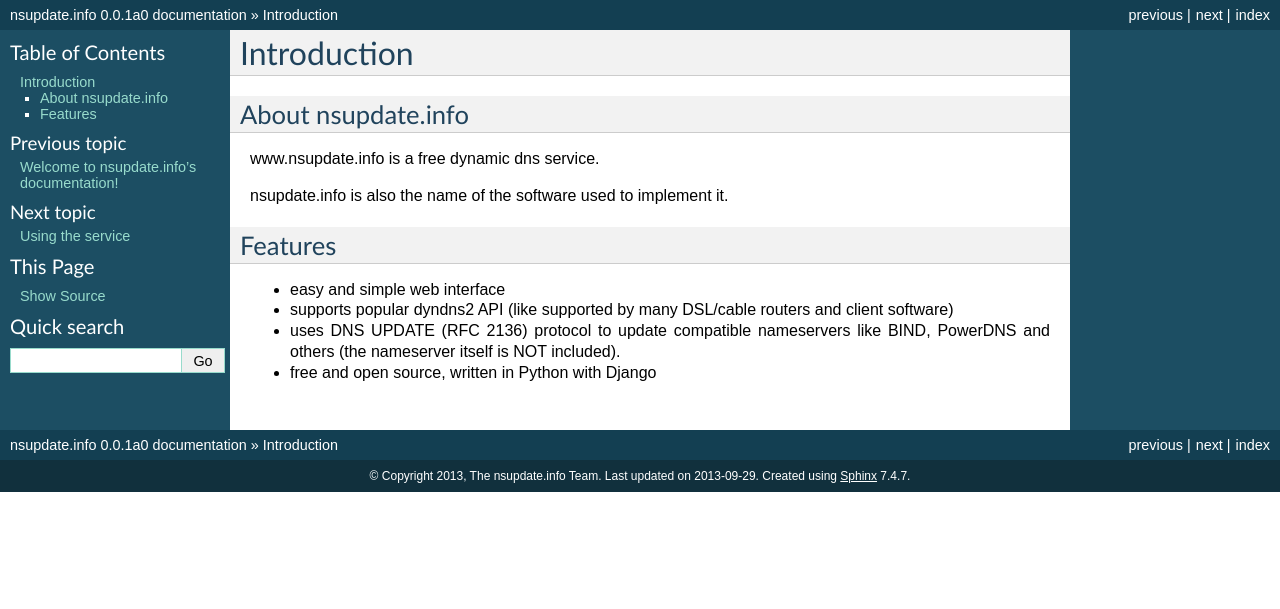
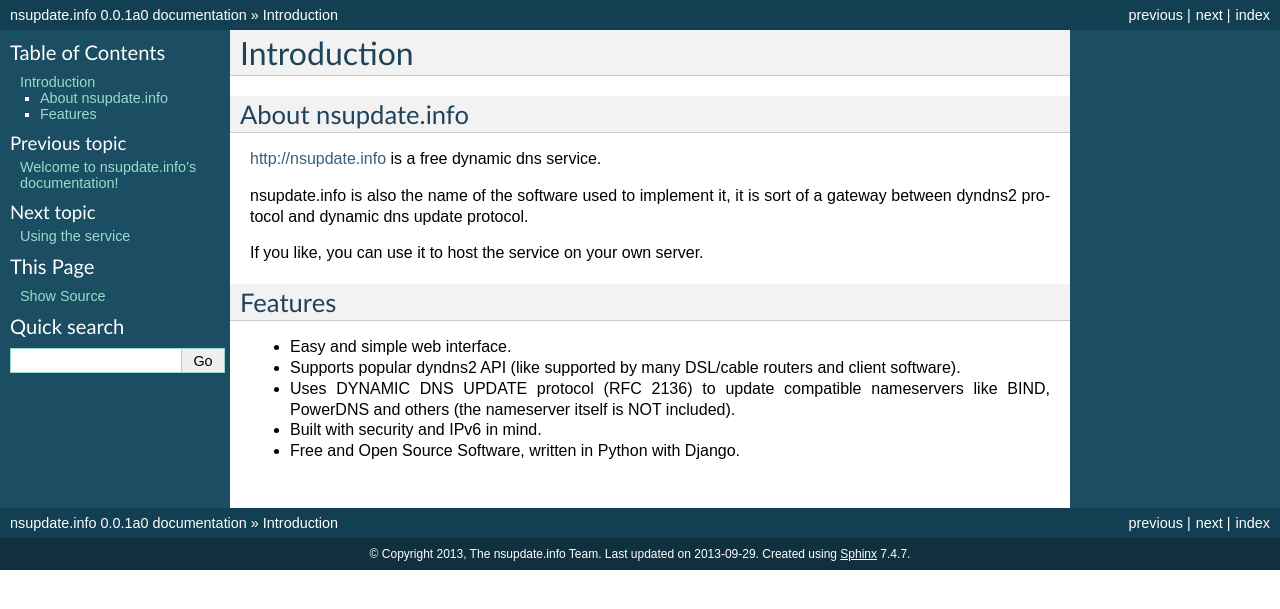
Before and after one commit to nsupdate-info/nsupdate.info, a Sphinx documentation site: the page built from docs/intro.rst, in a window 1280 px wide. Shown: the top 609 px of the page. Built offline with Sphinx 7.4.7, drawn with Linux system fonts in a browser that asks for light colours.

Commit message:
update intro docs

```diff
--- a/docs/intro.rst
+++ b/docs/intro.rst
@@ -5,17 +5,20 @@
 About nsupdate.info
 ===================
 
-www.nsupdate.info is a free dynamic dns service.
+http://nsupdate.info is a free dynamic dns service.
 
-nsupdate.info is also the name of the software used to implement it.
+nsupdate.info is also the name of the software used to implement it,
+it is sort of a gateway between dyndns2 protocol and dynamic dns update protocol.
 
+If you like, you can use it to host the service on your own server.
 
 Features
 ========
 
-* easy and simple web interface
-* supports popular dyndns2 API (like supported by many DSL/cable routers
-  and client software)
-* uses DNS UPDATE (RFC 2136) protocol to update compatible nameservers like
+* Easy and simple web interface.
+* Supports popular dyndns2 API (like supported by many DSL/cable routers
+  and client software).
+* Uses DYNAMIC DNS UPDATE protocol (RFC 2136) to update compatible nameservers like
   BIND, PowerDNS and others (the nameserver itself is NOT included).
-* free and open source, written in Python with Django
+* Built with security and IPv6 in mind.
+* Free and Open Source Software, written in Python with Django.
```
